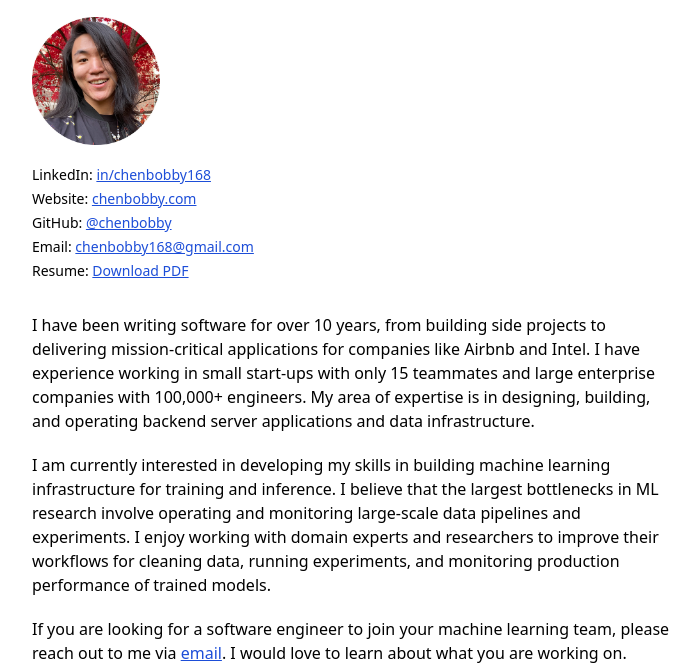
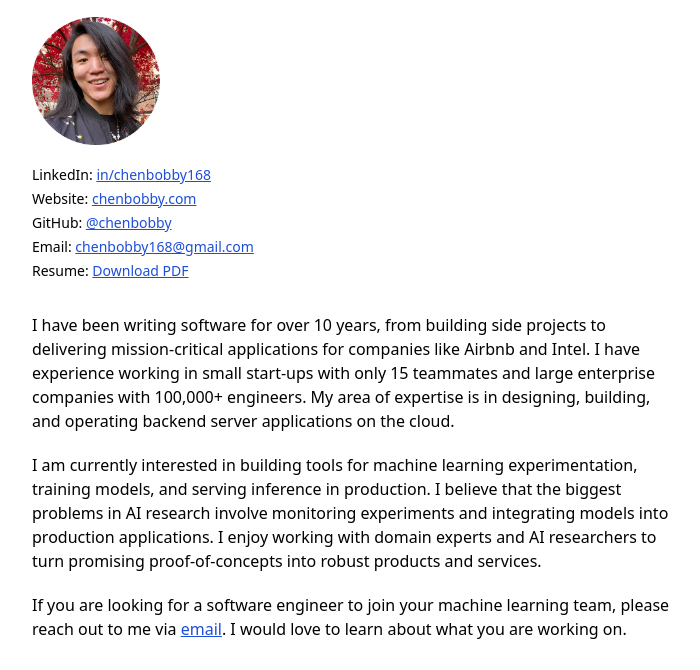
Before and after one commit to chenbobby/chenbobby.com, a plain HTML site: page index.html in a window 1280 px wide. Shown: the part 127-797 px from the top of the page, without its empty margins (288-988 px from the left). Drawn offline with nearby package versions, Linux system fonts and the light colour scheme.

Commit message:
Update personal statement.

```diff
--- a/index.html
+++ b/index.html
@@ -45,14 +45,14 @@
         mission-critical applications for companies like Airbnb and Intel. I have experience working
         in small start-ups with only 15 teammates and large enterprise companies with 100,000+
         engineers. My area of expertise is in designing, building, and operating backend server
-        applications and data infrastructure.
+        applications on the cloud.
       </p>
       <p class="mt-5">
-        I am currently interested in developing my skills in building machine learning
-        infrastructure for training and inference. I believe that the largest bottlenecks in ML
-        research involve operating and monitoring large-scale data pipelines and experiments. I
-        enjoy working with domain experts and researchers to improve their workflows for cleaning
-        data, running experiments, and monitoring production performance of trained models.
+        I am currently interested in building tools for machine learning experimentation,
+        training models, and serving inference in production. I believe that the biggest problems
+        in AI research involve monitoring experiments and integrating models into production
+        applications. I enjoy working with domain experts and AI researchers to turn promising
+        proof-of-concepts into robust products and services.
       </p>
       <p class="mt-5">
         If you are looking for a software engineer to join your machine learning team, please
```
